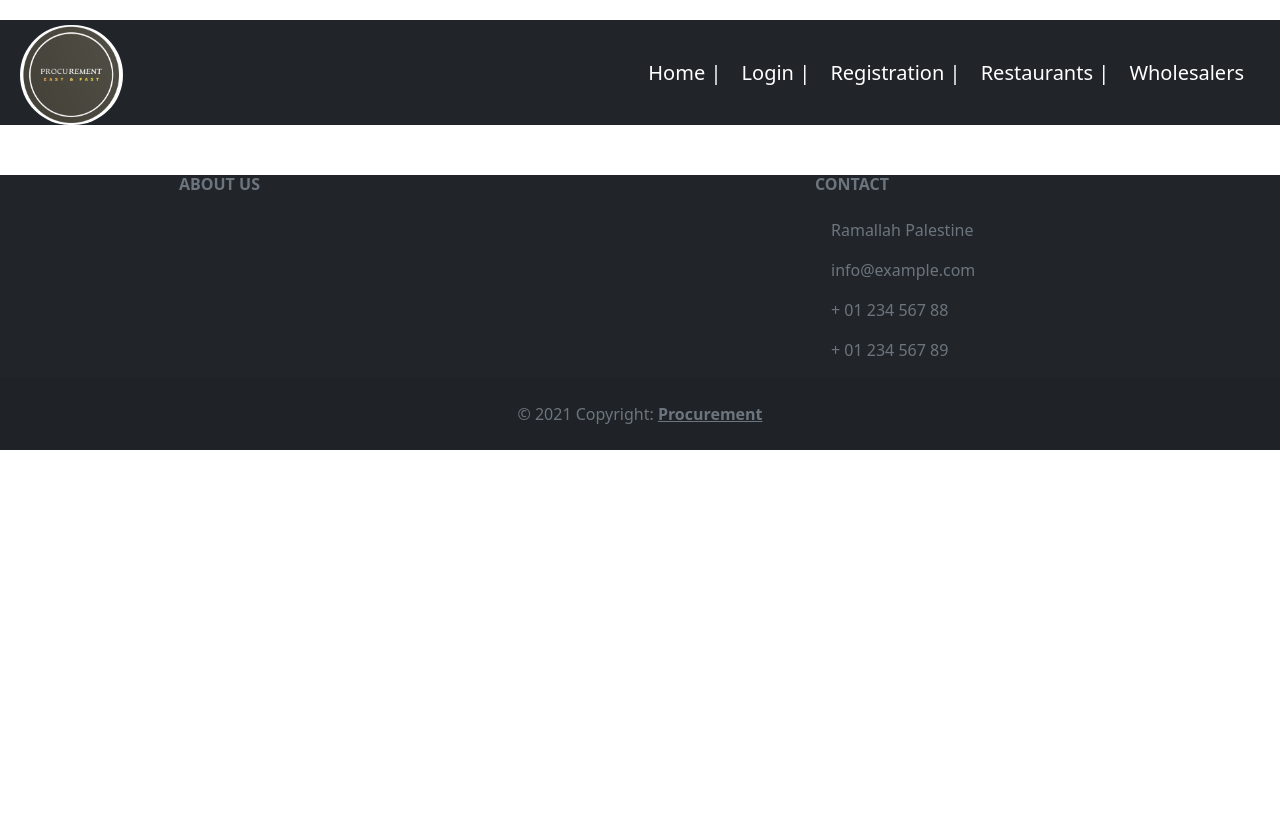
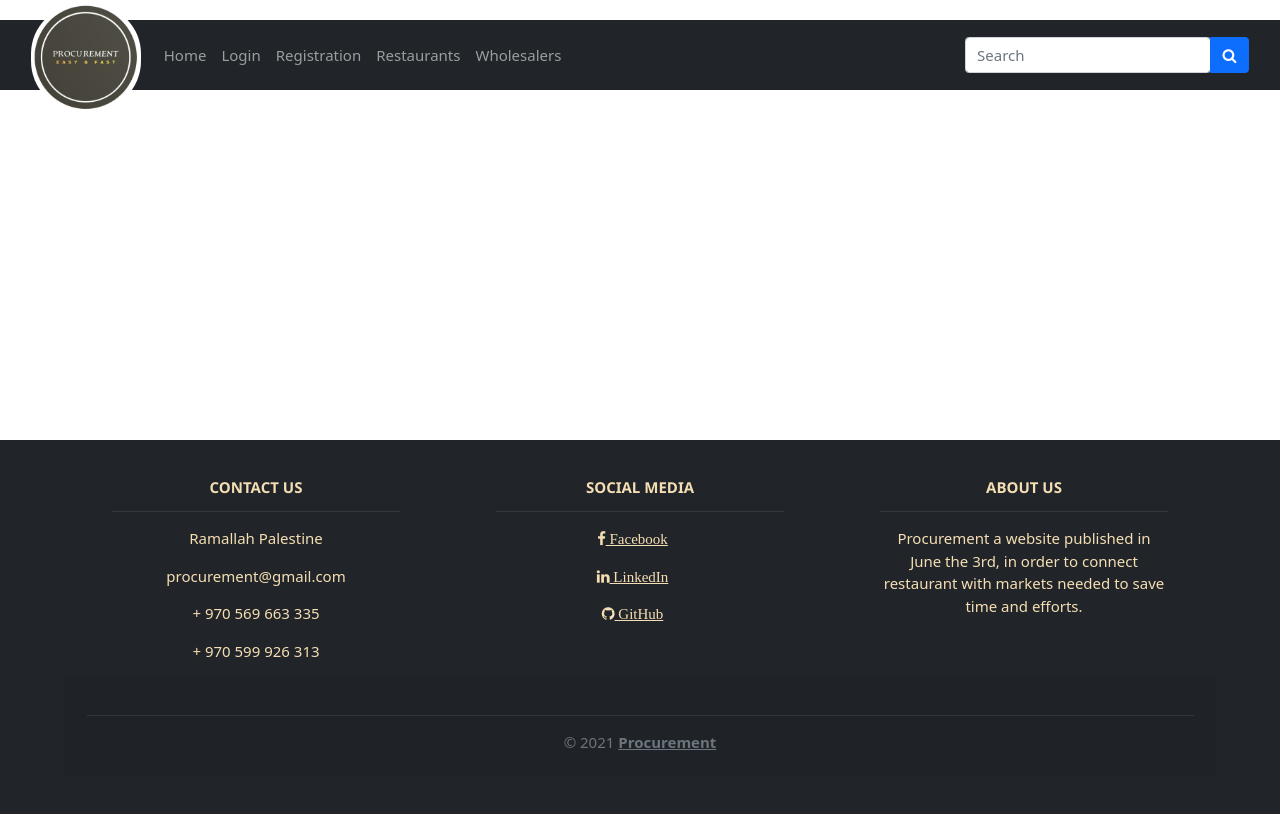
Before and after one commit to BaraSalameh/spacetoon, a Django app: page /home in a window 1280 px wide. Before the commit the page ends 450 px from the top, so only its background shows below. Run offline with Django 3.2, Linux system fonts and the light colour scheme.

Commit message:
update homepage, registrationpage and the styles.css

```diff
--- a/users_app/static/css/styles.css
+++ b/users_app/static/css/styles.css
@@ -5,13 +5,13 @@
 nav.header_nav{
     margin-top: 20px;
     padding: 0 20px;
-    /* max-height: 80px; */
+    max-height: 70px;
     position:relative ;
 }
 img#logo{
     margin-top: 5px;
-    max-height: 100px;
-    max-height: 100px;
+    max-height: 110px;
+    max-width: 110px;
     border-radius: 50px;
 }
 main{
@@ -41,3 +41,23 @@ main{
 .login_footer{
     text-align: center;
 }
+.header_anchor{
+    display: flex;
+    padding-right: 10%;
+}
+div.main_div{
+    min-height: 300px;
+}
+.footer_area{
+    display: flex;
+}
+footer{
+    padding: 3% 5%;
+}
+
+div.footer_section{
+    text-align: center;
+}
+div.footer_section p, h6, a{
+    color: wheat;
+}
--- a/users_app/templates/home_page.html
+++ b/users_app/templates/home_page.html
@@ -6,49 +6,95 @@
     <meta name="viewport" content="width=device-width, initial-scale=1.0">
     <title>Procurement</title>
     <meta name="description" content="">
+    <link rel="stylesheet" href="https://www.w3schools.com/w3css/4/w3.css">
+    <link rel="stylesheet" href="https://cdnjs.cloudflare.com/ajax/libs/font-awesome/4.7.0/css/font-awesome.min.css">
     <link href="https://cdn.jsdelivr.net/npm/bootstrap@5.0.1/dist/css/bootstrap.min.css" rel="stylesheet" integrity="sha384-+0n0xVW2eSR5OomGNYDnhzAbDsOXxcvSN1TPprVMTNDbiYZCxYbOOl7+AMvyTG2x" crossorigin="anonymous">
     {% load static %}
     <link rel="stylesheet" href="{% static 'css/styles.css' %}">
 </head>
 <body>
-
     <header>
-        <nav class="navbar navbar-dark bg-dark justify-content-between header_nav">
+        <nav class="navbar navbar-expand-lg navbar-dark bg-dark header_nav">
+            <div class="container-fluid">
+                <div class="collapse navbar-collapse" id="navbarSupportedContent">
+                    <a class="navbar-brand mt-2 mt-lg-0" href="#">
+                        <img id="logo" src="{% static 'img/procurement_logo.jpg' %}" alt="logo" loading="lazy"/>
+                    </a>
+                    <ul class="navbar-nav me-auto mb-2 mb-lg-0">
+                        <li class="nav-item">
+                            <a class="nav-link" href="/home">Home</a>
+                        </li>
+                        <li class="nav-item">
+                            <a class="nav-link" href="/login">Login</a>
+                        </li>
+                        <li class="nav-item">
+                            <a class="nav-link" href="/registration">Registration</a>
+                        </li>
+                        <li class="nav-item">
+                            <a class="nav-link" href="/restaurants">Restaurants</a>
+                        </li>
+                        <li class="nav-item">
+                            <a class="nav-link" href="/wholesalers">Wholesalers</a>
+                        </li>
+                    </ul>
+                    <div>
+                        <div class="input-group">
+                            <div class="form-outline">
+                              <input id="search-input" type="search" id="form1" class="form-control" placeholder="Search"/>
+                            </div>
+                            <button id="search-button" type="button" class="btn btn-primary">
+                              <i class="fa fa-search"></i>
+                            </button>
+                          </div>
+                    </div>
+                </div>
+            </div>
+        </nav>
+        <!-- <nav class="navbar navbar-dark bg-dark justify-content-between header_nav">
             <div class="logo_div">
                 <img id="logo" src="{% static 'img/procurement_logo.jpg' %}" alt="procurement_logo">
             </div>
-            <div class="header_anchor">
-                <a class="navbar-brand" href="/home">Home |</a>
-                <a id="login" class="navbar-brand" href="/login">Login |</a>
-                <a class="navbar-brand" href="/registration">Registration |</a>
-                <a class="navbar-brand" href="#">Restaurants |</a>
-                <a class="navbar-brand" href="#">Wholesalers</a>
-            </div>
-        </nav>
+            <a class="navbar-brand" href="/home">Home</a>
+            <a id="login" class="navbar-brand" href="/login">Login</a>
+            <a class="navbar-brand" href="/registration">Registration</a>
+            <a class="navbar-brand" href="#">Restaurants</a>
+            <a class="navbar-brand" href="#">Wholesalers</a>
+        </nav> -->
     </header>
 
     <main>
-        <div></div>
+        <div class="main_div">
+        </div>
     </main>
     <footer class="text-center text-lg-start bg-light text-muted bg-dark">
-        <div class="text-center text-md-start mt-5">
-            <div class="row mt-3">
-            <div class="col-md-3 col-lg-4 col-xl-3 mx-auto mb-4">
-                <h6 class="text-uppercase fw-bold mb-4">
-                    <i class="fas fa-gem me-3"></i>About Us
-                </h6>
-                <p></p>
+        <div class="footer_area">
+            <div class="col-md-4 col-lg-3 col-xl-3 mx-auto mb-md-0 mb-4 footer_section">
+                <h6 class="text-uppercase fw-bold mb-3">Contact Us</h6>
+                <hr>
+                <p>Ramallah Palestine</p>
+                <p>procurement@gmail.com</p>
+                <p>+ 970 569 663 335</p>
+                <p>+ 970 599 926 313</p>
             </div>
-            <div class="col-md-4 col-lg-3 col-xl-3 mx-auto mb-md-0 mb-4">
-                <h6 class="text-uppercase fw-bold mb-4">Contact</h6>
-                <p><i class="fas fa-home me-3"></i> Ramallah Palestine</p>
-                <p><i class="fas fa-envelope me-3"></i>info@example.com</p>
-                <p><i class="fas fa-phone me-3"></i> + 01 234 567 88</p>
-                <p><i class="fas fa-print me-3"></i> + 01 234 567 89</p>
+            <div class="col-md-4 col-lg-3 col-xl-3 mx-auto mb-md-0 mb-4 footer_section">
+                <h6 class="text-uppercase fw-bold mb-3">Social Media</h6>
+                <hr>
+                <p><i class="fa fa-facebook me-3"><a href="http://www.facebook.com/"> Facebook</a></i></p>
+                <p><i class="fa fa-linkedin me-3"><a href="http://www.linkedin.com/"> LinkedIn</a></i></p>
+                <p><i class="fa fa-github me-3"><a href="http://www.github.com/"> GitHub</a></i></p>
+            </div>
+            <div class="col-md-4 col-lg-3 col-xl-3 mx-auto mb-md-0 mb-4 footer_section">
+                <h6 class="text-uppercase fw-bold mb-3">About Us</h6>
+                <hr>
+                <p>
+                    Procurement a website published in June the 3rd, in order to connect restaurant with markets needed
+                    to save time and efforts.
+                </p>
             </div>
         </div>
         <div class="text-center p-4" style="background-color: rgba(0, 0, 0, 0.05);">
-            © 2021 Copyright:
+            <hr>
+            © 2021
             <a class="text-reset fw-bold" href="#">Procurement</a>
         </div>
     </footer>
```
Also changed, not shown: users_app/templates/Registration.html (+4 -4 lines).
